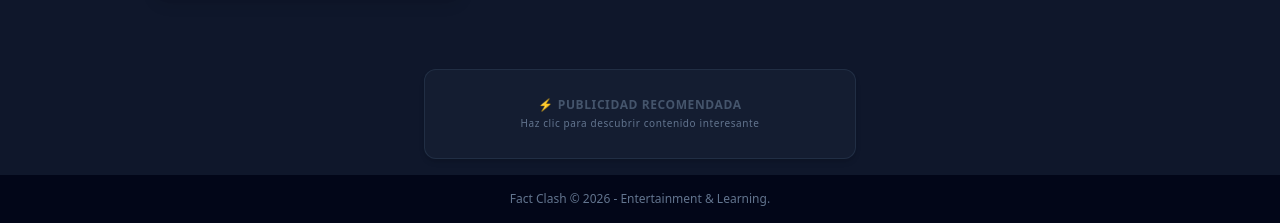
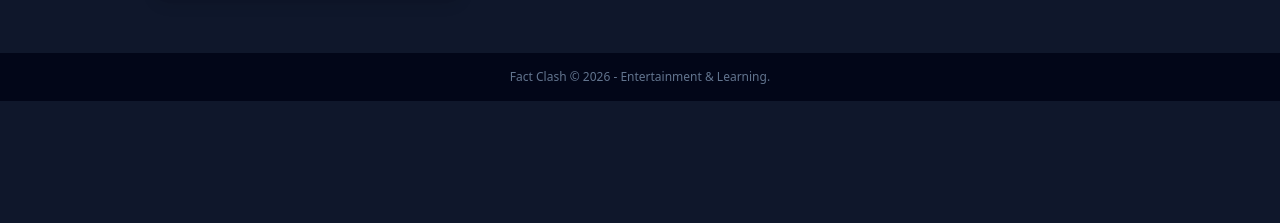
Before and after one commit to aron11114/Fact-clash, a plain HTML site: page index.html in a window 1280 px wide. Shown: the part 731-954 px from the top of the page. After the commit the page ends 832 px from the top, so only its background shows below. Drawn offline with nearby package versions, Linux system fonts and the light colour scheme.

Commit message:
Update index.html

```diff
--- a/index.html
+++ b/index.html
@@ -134,13 +134,6 @@
             </button>
         </div>
     </main>
-
-    <div class="w-full max-w-md mx-auto my-4 px-2 text-center">
-        <a href="https://quge5.com/88/tag.min.js" target="_blank" rel="noopener noreferrer" class="block bg-slate-800/40 hover:bg-slate-800/70 border border-slate-700/50 hover:border-amber-500/40 rounded-xl p-2 min-h-[90px] flex flex-col items-center justify-center text-xs text-slate-500 hover:text-amber-400 tracking-wider uppercase transition-all group shadow-md cursor-pointer decoration-none">
-            <span class="font-black text-slate-600 group-hover:text-amber-400 mb-1 transition-colors">⚡ Publicidad Recomendada</span>
-            <span class="text-[10px] text-slate-500 lowercase normal-case group-hover:text-slate-300 transition-colors">Haz clic para descubrir contenido interesante</span>
-        </a>
-    </div>
 
     <footer class="p-4 text-center text-[10px] md:text-xs text-slate-500 bg-slate-950">
         Fact Clash &copy; 2026 - Entertainment & Learning.
```
